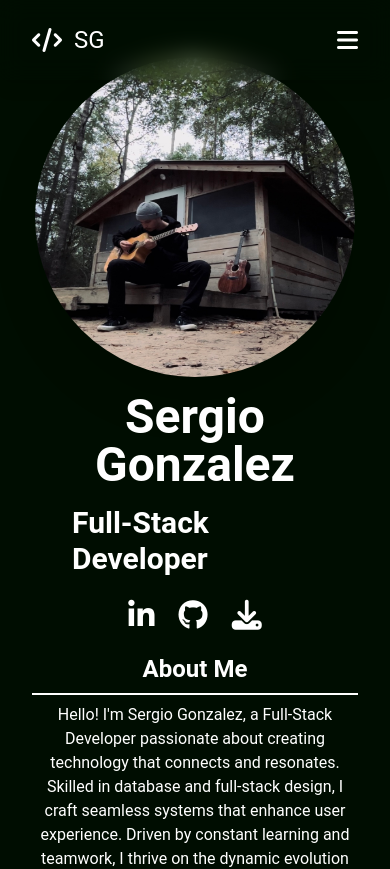
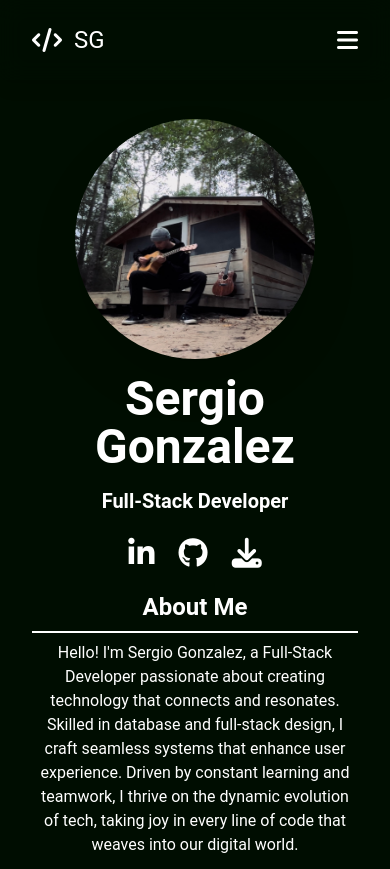
Before and after one commit to sergiogonzalezyes/Portfolio-Vue-Tailwind, a Vue app: page / in a window 390 px wide. Shown: the top 869 px of the page. Built offline with nearby package versions, Linux system fonts and the light colour scheme.

Commit message:
implementing fixes to responsie design for mobile

```diff
--- a/src/components/Home.vue
+++ b/src/components/Home.vue
@@ -2,10 +2,12 @@
     <div class="flex flex-col justify-center items-center text-white">
 
         <div class="lg:flex lg:flex-row">
-            <div class="flex justify-center items-center"><img src="../assets/images/profilepic.jpg" alt="Profile Picture" class="rounded-full w-80 h-80 mt-4 mb-4 shadow-2xl"></div>
+            <div class="flex justify-center items-center"><img src="../assets/images/profilepic.jpg" alt="Profile Picture" class="rounded-full w-80 h-80 xs:h-60 xs:w-60 mt-4 mb-4 shadow-2xl"></div>
             <div class="flex flex-col justify-center items-center lg:mt-24 px-10">
                 <h1 class="text-5xl font-bold text-center">Sergio Gonzalez</h1>
-                <h2 class="text-3xl font-bold mt-4">Full-Stack Developer</h2>
+
+                <h2 class="text-3xl font-bold text-center mt-4 xs:text-xl">Full-Stack Developer</h2>
+
                 <!-- Social Media Links Icon buttons -->
                 <div class="flex justify-center items-center gap-6 mt-5">
                     <button aria-label="LinkedIn" class="transition duration-300 ease-in-out hover:scale-[1.3]">
--- a/tailwind.config.js
+++ b/tailwind.config.js
@@ -20,6 +20,8 @@ export default {
       center: true,
     },
     screens: {
+      "xxs": "320px",
+      "xs": "390px",
       "sm": "640px",
       "md": "768px",
       "lg": "1024px",
```
